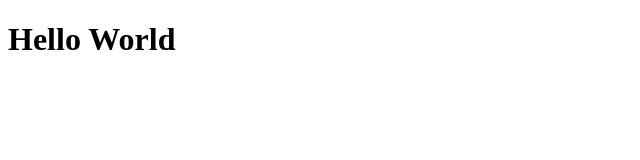
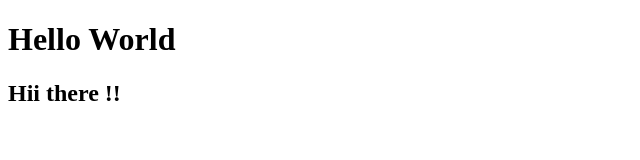
Before and after one commit to ayushMohtaBenchmark/testing, a plain HTML site: page index.html in a window 1280 px wide. Shown: the whole page, without its empty margins (0-640 px from the left). Drawn offline with Linux system fonts and the light colour scheme.

Commit message:
testing commit for token

```diff
--- a/index.html
+++ b/index.html
@@ -8,5 +8,6 @@
 </head>
 <body>
     <h1>Hello World</h1>
+    <h2>Hii there !!</h2>
 </body>
 </html>
```
